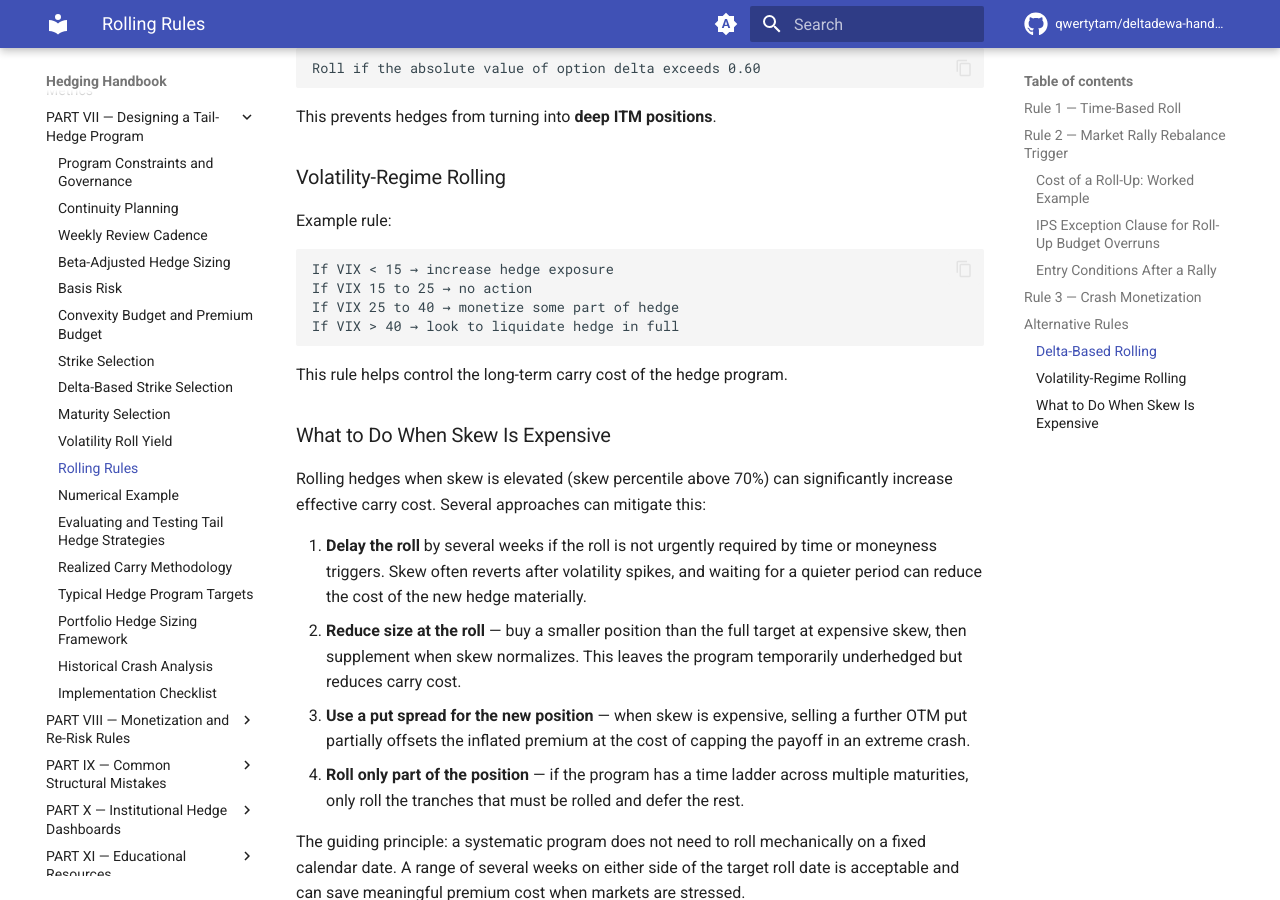
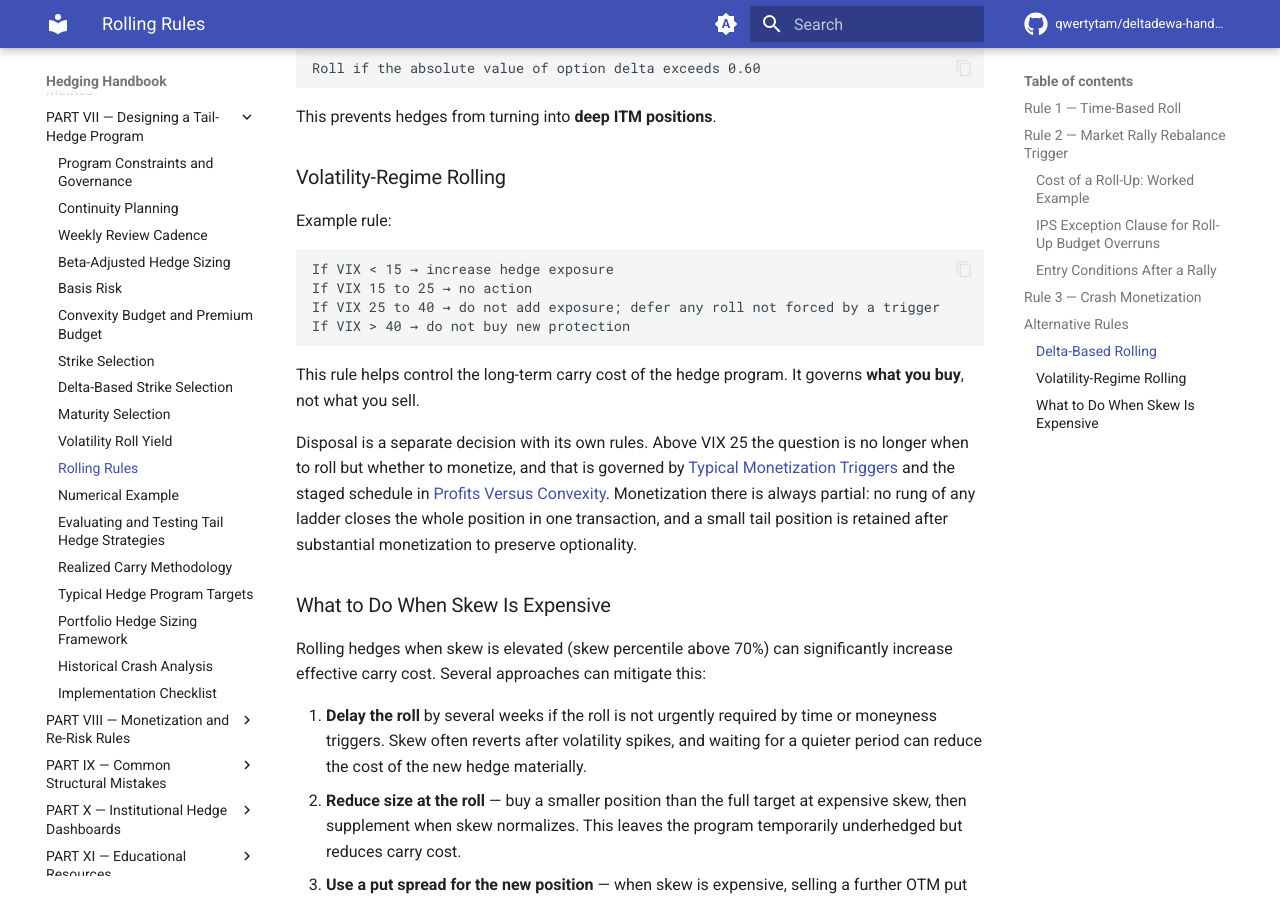
Before and after one commit to qwertytam/deltadewa-handbook, an MkDocs documentation site: the page built from docs/part-7/rolling-rules.md, in a window 1280 px wide and 900 px high, scrolled down 4101 px. Built offline with MkDocs 1.6.1 and Material for MkDocs 9.7.7, drawn with Linux system fonts in a browser that asks for light colours; comment, search, counter and statistics services are not loaded.

Commit message:
Stop the rolling-rules VIX ladder prescribing full liquidation
The ladder in part-7/rolling-rules.md ended "If VIX > 40 -> look to liquidate
hedge in full", which is the exact action Part VIII forbids: "Never monetize
the entire hedge in a single transaction", plus a retained 10-15% stub. VIX
above 40 is when a reader reaches for that ladder, so the two pages gave
opposite instructions at the worst possible moment.

Part VIII owns monetization. The ladder keeps its structure and its two
roll-timing rungs; the disposal instructions are removed rather than
reworded, and the page points at Part VIII instead of carrying a second copy
of the schedule. A second copy is how these drifted apart.

The sweep found four different dispositions at VIX > 40 across the corpus,
and no page anywhere linked to profits-versus-convexity, so the stub rule was
unreachable. Part X's decision matrix and tier-2 table now defer to Part VIII
rather than restating an unqualified "monetize existing hedges". Also fixes
profits-versus-convexity's reference to a "playbook below" that lives on a
different page, and records monetization staging in the canonical-sources
table, which had no owner for it.

Closes #9

````diff
--- a/docs/part-7/rolling-rules.md
+++ b/docs/part-7/rolling-rules.md
@@ -133,11 +133,21 @@ Example rule:
 ```text
 If VIX < 15 → increase hedge exposure
 If VIX 15 to 25 → no action
-If VIX 25 to 40 → monetize some part of hedge
-If VIX > 40 → look to liquidate hedge in full
+If VIX 25 to 40 → do not add exposure; defer any roll not forced by a trigger
+If VIX > 40 → do not buy new protection
 ```
 
-This rule helps control the long-term carry cost of the hedge program.
+This rule helps control the long-term carry cost of the hedge program. It
+governs **what you buy**, not what you sell.
+
+Disposal is a separate decision with its own rules. Above VIX 25 the question
+is no longer when to roll but whether to monetize, and that is governed by
+[Typical Monetization Triggers](../part-8/typical-monetization-triggers.md)
+and the staged schedule in
+[Profits Versus Convexity](../part-8/profits-versus-convexity-when-to-take-and-when-to-hold.md#principles-for-deciding).
+Monetization there is always partial: no rung of any ladder closes the whole
+position in one transaction, and a small tail position is retained after
+substantial monetization to preserve optionality.
 
 ### What to Do When Skew Is Expensive
 
````
Also changed, not shown: CLAUDE.md (+1 -0 lines), docs/part-10/tail-hedge-decision-matrix.md (+12 -2 lines), docs/part-10/tier-2-market-environment-metrics.md (+6 -1 lines), docs/part-8/profits-versus-convexity-when-to-take-and-when-to-hold.md (+1 -1 lines).
